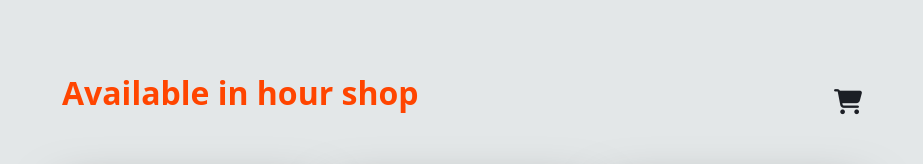
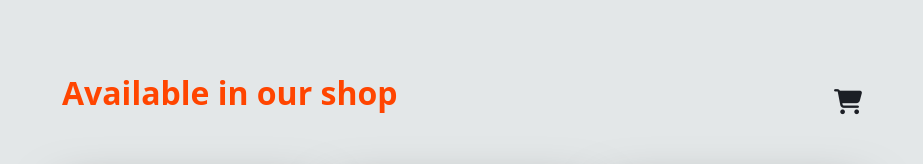
Before and after one commit to DotDot0429/CuriousCatCafePOS, a plain HTML site: page index.html in a window 1280 px wide. Shown: the top 164 px of the page, without its empty margins (178-1101 px from the left). Drawn offline with Linux system fonts and the light colour scheme.

Commit message:
Update index.html

```diff
--- a/index.html
+++ b/index.html
@@ -12,7 +12,7 @@
 <body class="main">
     <div class="container">
         <div class="head">
-            <h1 style="color: orangered;">Available in hour shop</h1>
+            <h1 style="color: orangered;">Available in our shop</h1>
             <div class="shopping">
                 <i class="fa-solid fa-cart-shopping"></i>
             </div>
```
